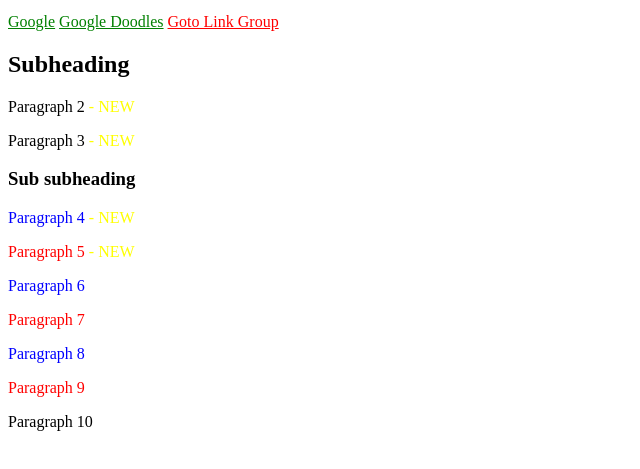
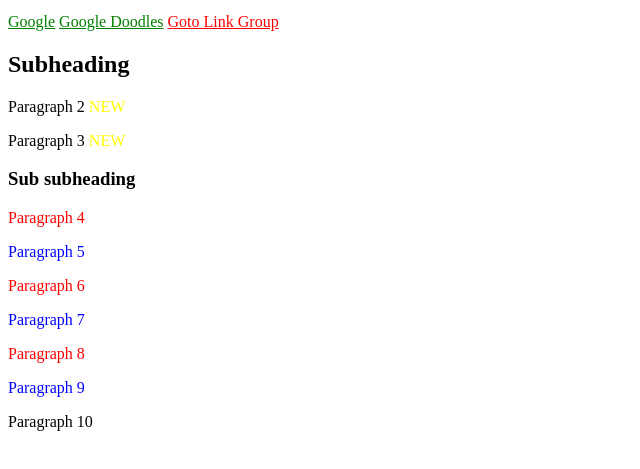
Before and after one commit to dexadejo1/front-end-development, a plain HTML site: page index.html in a window 1280 px wide. Shown: the part 101-570 px from the top of the page, without its empty margins (0-640 px from the left). Drawn offline with Linux system fonts and the light colour scheme.

Commit message:
Add files via upload

```diff
--- a/index.html
+++ b/index.html
@@ -1,43 +1,37 @@
 <!DOCTYPE html>
 <html lang="en">
-
 <head>
     <meta charset="UTF-8">
     <title>Advanced CSS - Assignment 1</title>
     <style>
-        /* Sve linkove koji upućuju na neku od adresa koje pripadaju sajtu Google obojiti u zeleno */
         a[href*="google.com"] {
             color: green;
         }
-
-        /* Tekst linka koji upućuje na LINK group web sajt obojiti u crvenu boju */
         a[href*="link-group.eu"] {
             color: red;
         }
 
-        /* Paragrafe unutar second-div elementa naizmenično obojiti u crvenu i plavu boju */
-        #second-div p:nth-child(odd) {
+   #first-div > p:nth-child(2):after,
+   #first-div > p:nth-child(3):after {
+       content: " NEW";
+       color: yellow;
+        }
+        #second-div > p:nth-of-type(1),
+        #second-div > p:nth-of-type(3),
+        #second-div > p:nth-of-type(5),
+        #second-div > p:nth-of-type(7) {
             color: red;
         }
-
-        #second-div p:nth-child(even) {
+        #second-div > p:nth-of-type(2),
+        #second-div > p:nth-of-type(4),
+        #second-div > p:nth-of-type(6) {
             color: blue;
         }
-
-        /* Na krajeve Paragrafa 2 i Paragrafa 3, korišćenjem CSS-a dodati tekst – NEW, žute boje */
-        #first-div p:nth-child(2)::after,
-        #first-div p:nth-child(3)::after {
-            content: " - NEW";
-            color: yellow;
-        }
-
-        /* Prelaskom miša preko Paragraph 10 elementa, njegov tekst treba da postane italic */
-        #last-p:hover {
+        body > p:last-of-type:hover {
             font-style: italic;
         }
     </style>
 </head>
-
 <body>
     <h1>Main Heading</h1>
     <p>Paragraph 1</p>
@@ -47,10 +41,12 @@
     <div id="first-div">
         <h2>Subheading</h2>
         <p>Paragraph 2</p>
-        <p>Paragraph 3</p>
-     <div id="second-div">
+
+          <p>Paragraph 3</p>
 
 
+
+        <div id="second-div">
             <h3>Sub subheading</h3>
             <p>Paragraph 4</p>
             <p>Paragraph 5</p>
@@ -58,15 +54,9 @@
             <p>Paragraph 7</p>
             <p>Paragraph 8</p>
             <p>Paragraph 9</p>
-
-
         </div>
     </div>
 
-    <p id="last-p">Paragraph 10</p>
+    <p>Paragraph 10</p>
 </body>
-
 </html>
-
-
-</html>
```
